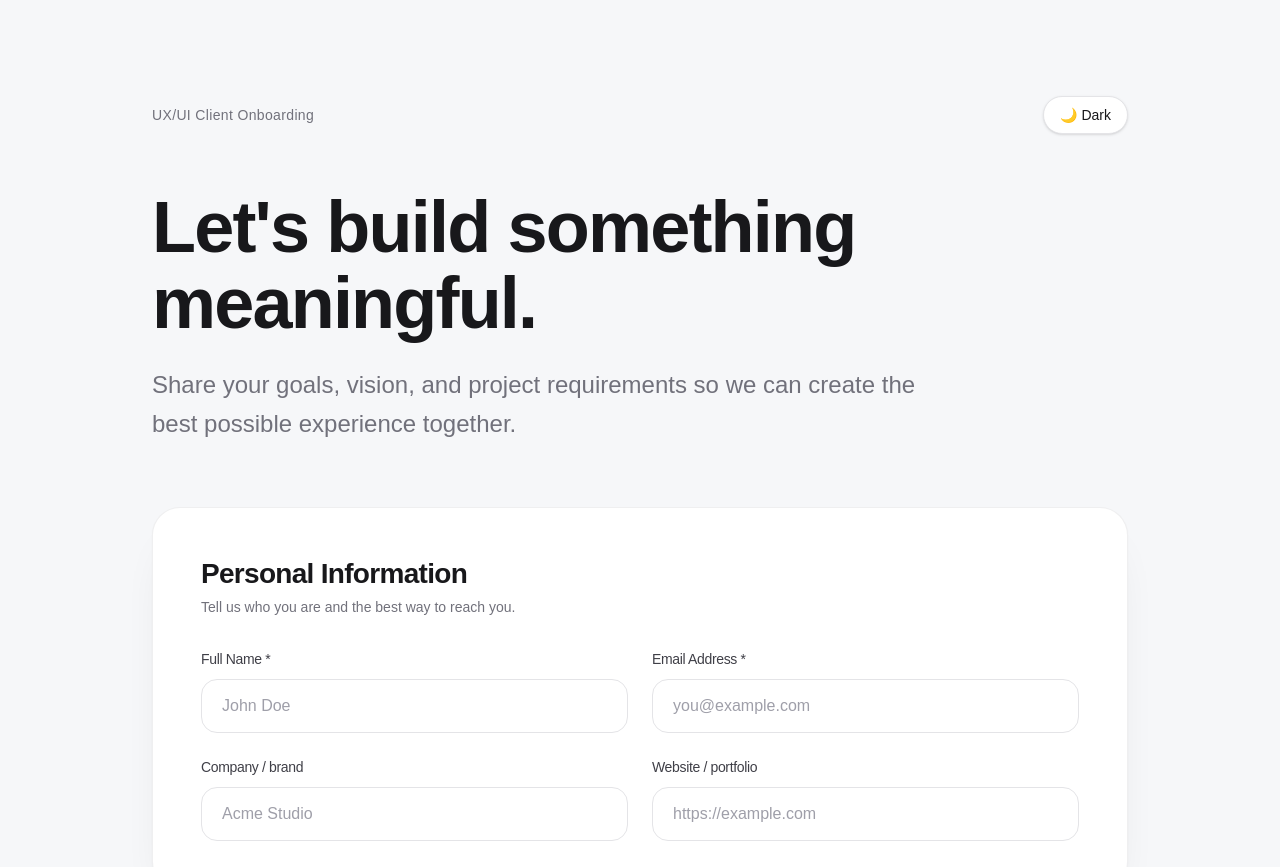
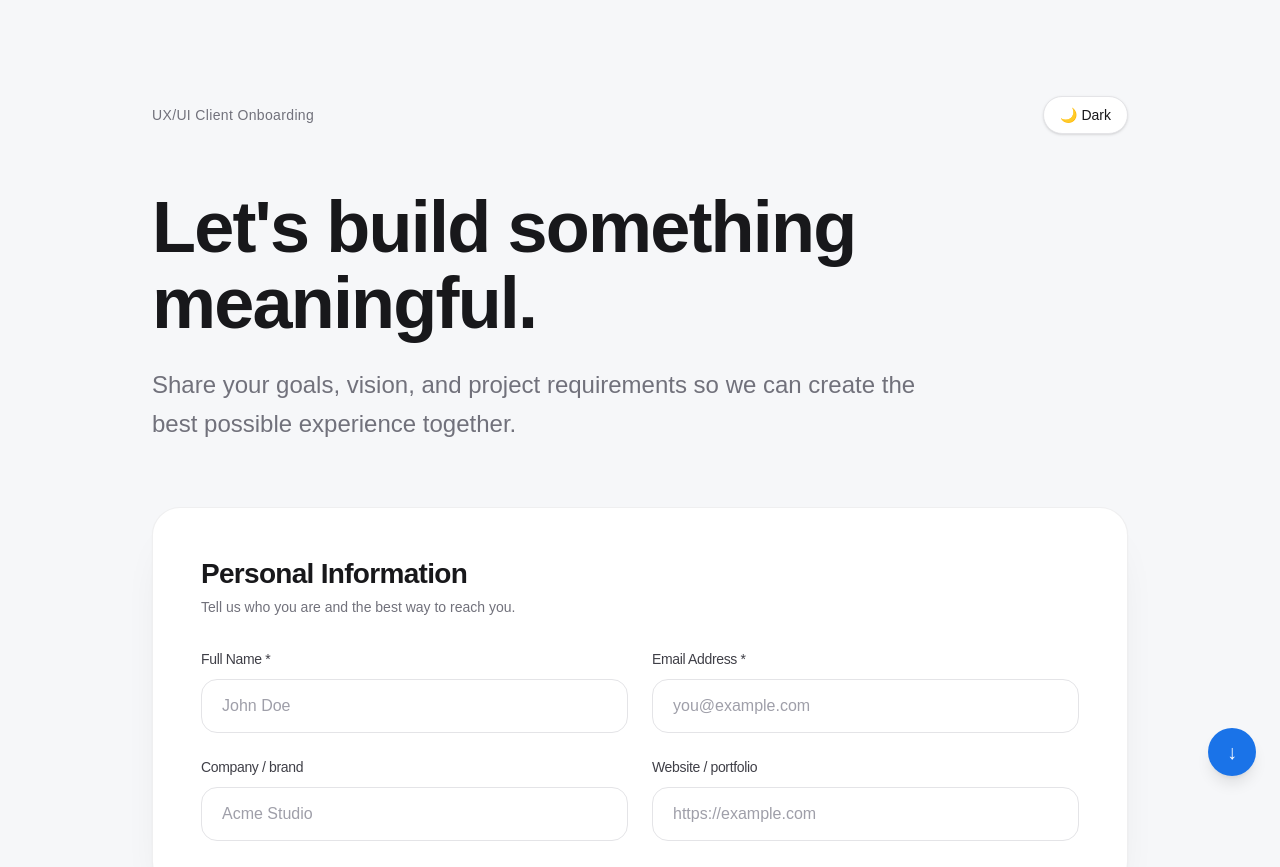
Before and after one commit to kartheepan06/ux-client-onboarding, a Next.js app: page / in a window 1280 px wide. Shown: the top 867 px of the page. Built offline with nearby package versions, Linux system fonts and the light colour scheme.

Commit message:
Require project type field

```diff
--- a/components/ClientOnboarding.tsx
+++ b/components/ClientOnboarding.tsx
@@ -1,6 +1,12 @@
 "use client";
 
-import { useState, type ChangeEvent, type FormEvent } from "react";
+import {
+  useEffect,
+  useRef,
+  useState,
+  type ChangeEvent,
+  type FormEvent,
+} from "react";
 
 type FieldErrors = {
   name?: string;
@@ -19,6 +25,26 @@ export default function ClientOnboarding() {
   const [name, setName] = useState("");
   const [email, setEmail] = useState("");
   const [projectType, setProjectType] = useState("");
+  const [showScrollTop, setShowScrollTop] = useState(false);
+  const submitRef = useRef<HTMLDivElement>(null);
+
+  useEffect(() => {
+    const onScroll = () => setShowScrollTop(window.scrollY > 300);
+    onScroll();
+    window.addEventListener("scroll", onScroll, { passive: true });
+    return () => window.removeEventListener("scroll", onScroll);
+  }, []);
+
+  const scrollToTop = () => {
+    window.scrollTo({ top: 0, behavior: "smooth" });
+  };
+
+  const scrollToSubmit = () => {
+    submitRef.current?.scrollIntoView({ behavior: "smooth", block: "center" });
+  };
+
+  const fabClass =
+    "flex h-12 w-12 items-center justify-center rounded-full bg-[#1A73E8] text-white text-xl leading-none shadow-lg transition-all duration-200 hover:bg-[#1967D2] hover:shadow-xl hover:-translate-y-0.5 focus:outline-none focus:ring-4 focus:ring-[#1A73E8]/30";
 
   const pageClass = darkMode
     ? "bg-zinc-950 text-white"
@@ -60,9 +86,8 @@ export default function ClientOnboarding() {
     ? "flex items-center gap-3 border border-zinc-800 rounded-2xl px-4 py-3.5 text-sm cursor-pointer transition hover:border-zinc-600 hover:bg-zinc-800/40"
     : "flex items-center gap-3 border border-zinc-200 rounded-2xl px-4 py-3.5 text-sm cursor-pointer transition hover:border-zinc-300 hover:bg-zinc-50";
 
-  const buttonClass = darkMode
-    ? "inline-flex items-center justify-center w-full sm:w-auto px-12 py-4 text-base font-semibold rounded-full transition-all duration-200 bg-white text-zinc-900 shadow-sm hover:bg-zinc-100 hover:shadow-[0_16px_44px_-14px_rgba(255,255,255,0.3)] hover:-translate-y-0.5 focus:outline-none focus:ring-4 focus:ring-white/25 disabled:opacity-60 disabled:cursor-not-allowed disabled:hover:translate-y-0 disabled:hover:shadow-sm"
-    : "inline-flex items-center justify-center w-full sm:w-auto px-12 py-4 text-base font-semibold rounded-full transition-all duration-200 bg-zinc-900 text-white shadow-sm hover:bg-zinc-800 hover:shadow-[0_16px_44px_-14px_rgba(0,0,0,0.45)] hover:-translate-y-0.5 focus:outline-none focus:ring-4 focus:ring-zinc-900/15 disabled:opacity-60 disabled:cursor-not-allowed disabled:hover:translate-y-0 disabled:hover:shadow-sm";
+  const buttonClass =
+    "inline-flex items-center justify-center w-full sm:w-auto px-8 py-4 text-base font-medium rounded-full transition-all duration-200 bg-[#1A73E8] text-white shadow-sm hover:bg-[#1967D2] hover:shadow-md hover:-translate-y-0.5 focus:outline-none focus:ring-4 focus:ring-[#1A73E8]/30 disabled:opacity-60 disabled:cursor-not-allowed disabled:hover:translate-y-0 disabled:hover:shadow-sm";
 
   const themeToggle = (
     <button
@@ -635,7 +660,7 @@ export default function ClientOnboarding() {
             </div>
           </section>
 
-          <div className="pt-2">
+          <div ref={submitRef} className="pt-2">
             {error && (
               <p
                 className={`mb-4 text-sm font-medium ${
@@ -670,6 +695,28 @@ export default function ClientOnboarding() {
           </div>
         </form>
       </div>
+
+      <div className="fixed right-5 bottom-5 sm:right-6 sm:bottom-6 z-50 flex flex-col gap-3">
+        <button
+          type="button"
+          onClick={scrollToSubmit}
+          aria-label="Scroll to submit section"
+          className={fabClass}
+        >
+          <span aria-hidden="true">↓</span>
+        </button>
+
+        {showScrollTop && (
+          <button
+            type="button"
+            onClick={scrollToTop}
+            aria-label="Scroll to top"
+            className={fabClass}
+          >
+            <span aria-hidden="true">↑</span>
+          </button>
+        )}
+      </div>
     </div>
   );
 }
```
